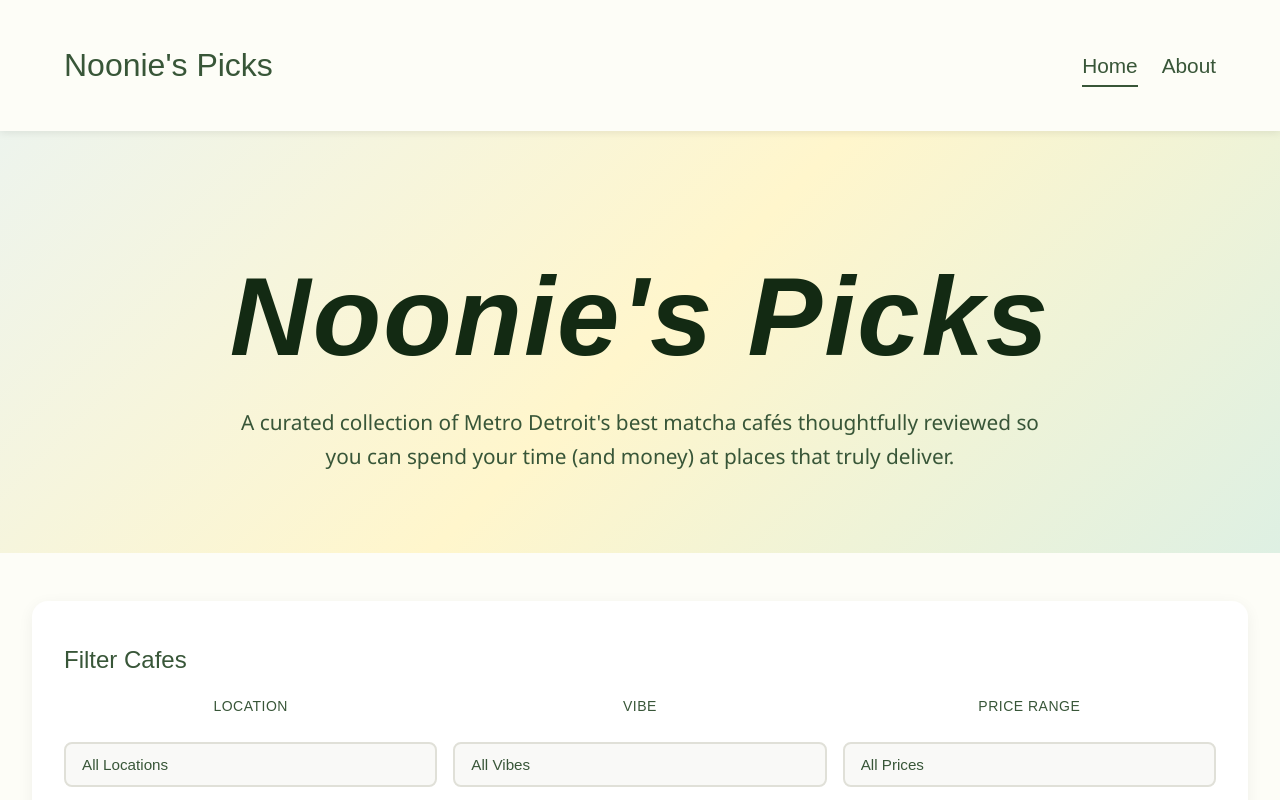
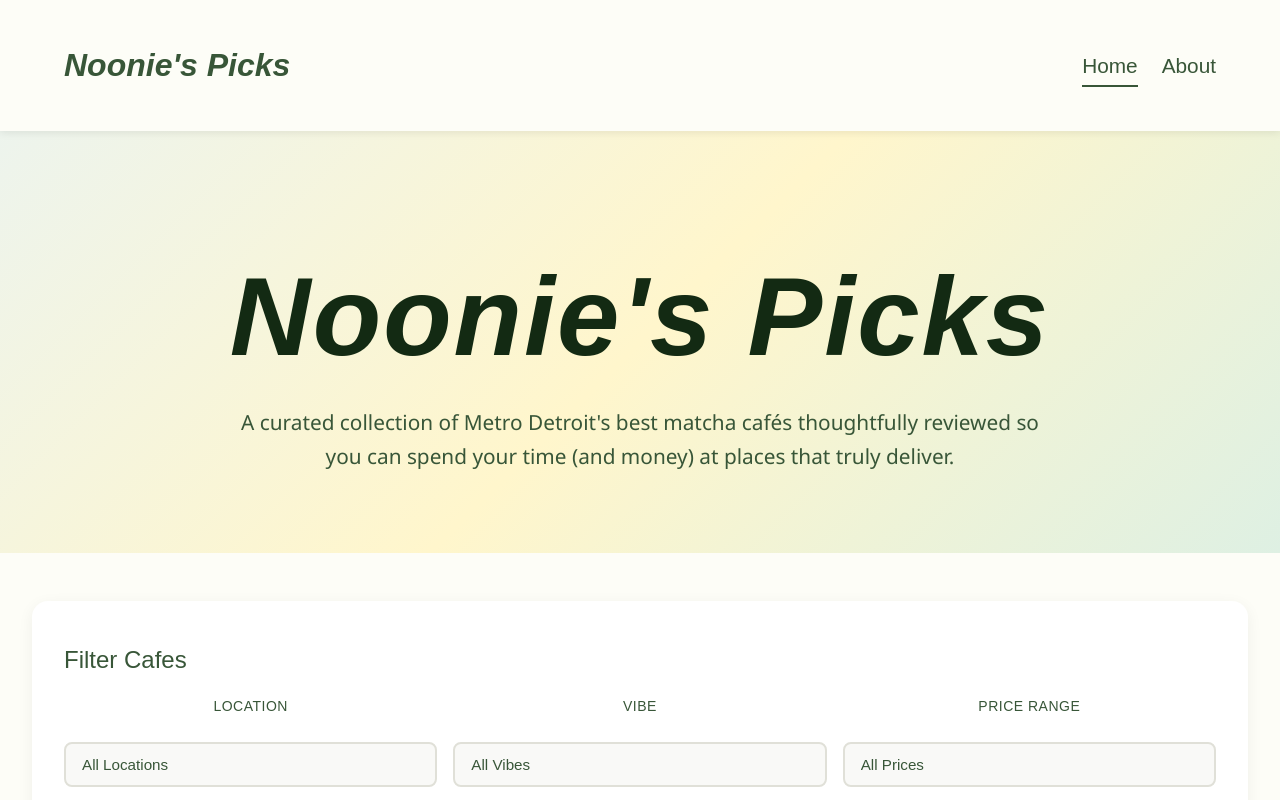
Before and after one commit to hsaffo/539-Final, a plain HTML site: page index.html in a window 1280 px wide. Shown: the top 800 px of the page. Drawn offline with Linux system fonts and the light colour scheme; a web font is replaced by a local one.

Commit message:
Update style.css

```diff
--- a/style.css
+++ b/style.css
@@ -74,7 +74,8 @@ nav h1 {
     font-size: 1.5rem;
     color: #385638;
     margin-bottom: 0;
-    font-weight: 400;
+    font-weight: 600;
+    font-style: italic;
 }
 
 nav ul {
```
